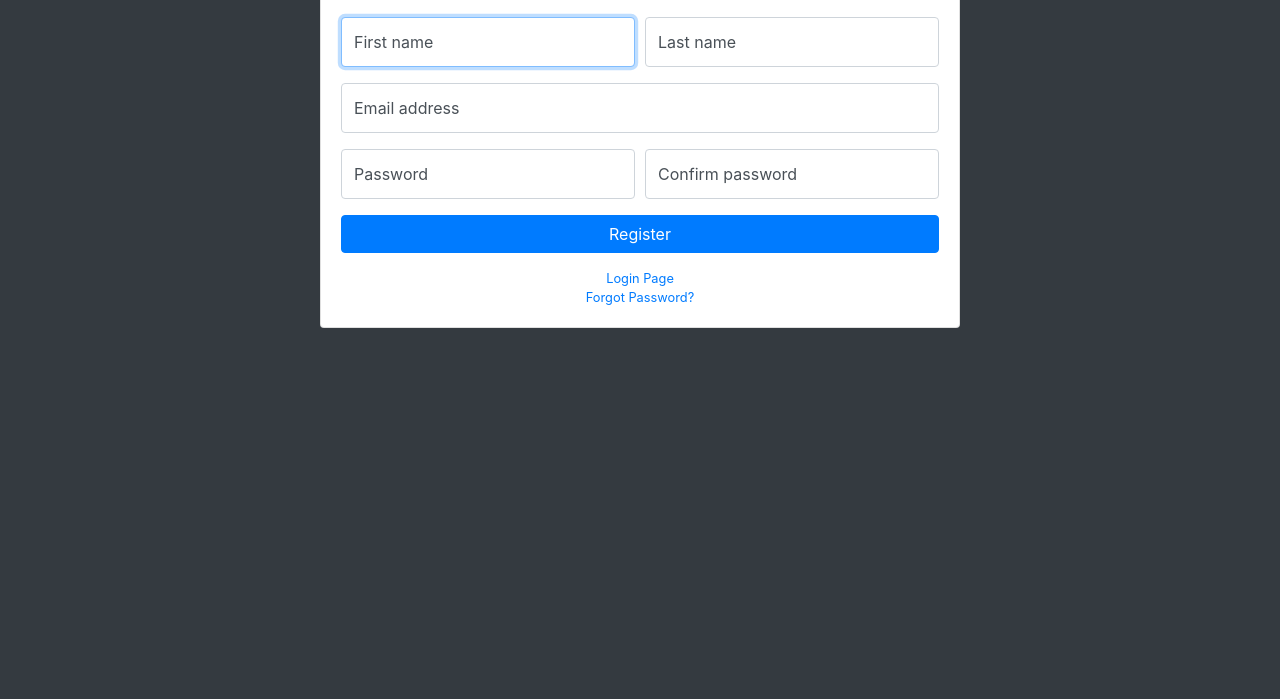
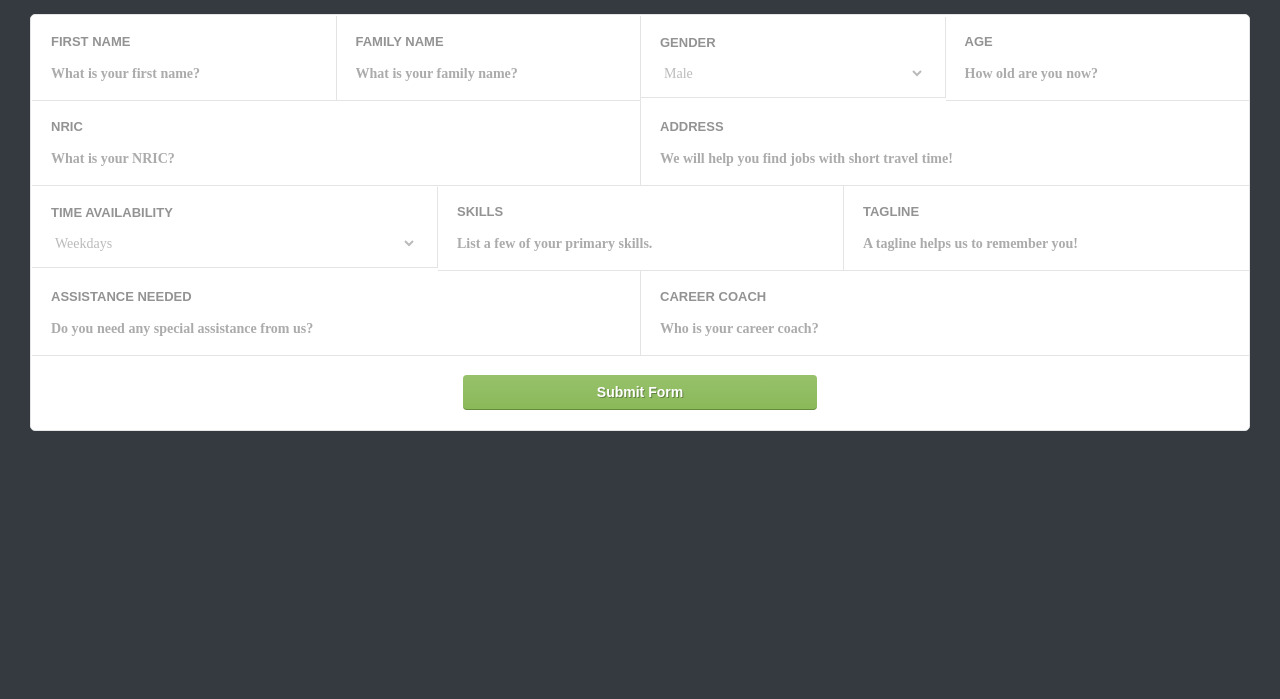
Before and after one commit to Singapore18/team-5, a website with bundled scripts: page frontend-service/register.html in a window 1280 px wide. Shown: the part 101-800 px from the top of the page. Built offline with nearby package versions, Linux system fonts and the light colour scheme; a web font is replaced by a local one.

Commit message:
Update registration page.

```diff
--- a/frontend-service/register.html
+++ b/frontend-service/register.html
@@ -9,72 +9,118 @@
     <meta name="description" content="">
     <meta name="author" content="">
 
-    <title>SB Admin - Register</title>
+    <title>Hi! Job New Talent Registration Form</title>
 
     <!-- Bootstrap core CSS-->
-    <link href="vendor/bootstrap/css/bootstrap.min.css" rel="stylesheet">
+    <!--<link href="vendor/bootstrap/css/bootstrap.min.css" rel="stylesheet">
 
     <!-- Custom fonts for this template-->
     <link href="vendor/fontawesome-free/css/all.min.css" rel="stylesheet" type="text/css">
 
     <!-- Custom styles for this template-->
-    <link href="css/sb-admin.css" rel="stylesheet">
+    <link type="text/css" media="all" href="css/sb-registration.css" rel="stylesheet">
+
+    <link rel="stylesheet" type="text/css" media="all" href="css/switchery.min.css">
+    <script type="text/javascript" src="js/switchery.min.js"></script>
 
   </head>
 
-  <body class="bg-dark">
+  <body>
+    <div id="wrapper">
 
-    <div class="container">
-      <div class="card card-register mx-auto mt-5">
-        <div class="card-header">Register an Account</div>
-        <div class="card-body">
-          <form>
-            <div class="form-group">
-              <div class="form-row">
-                <div class="col-md-6">
-                  <div class="form-label-group">
-                    <input type="text" id="firstName" class="form-control" placeholder="First name" required="required" autofocus="autofocus">
-                    <label for="firstName">First name</label>
+      <h1>Hi!Job New Talent Registration Form</h1>
+
+      <form onsubmit="return false">
+        <div class="col-4">
+          <label>
+            First Name
+            <input placeholder="What is your first name?" id="firstName" name="firstName" tabindex="1">
+          </label>
         </div>
+
+        <div class="col-4">
+          <label>
+            Family Name
+            <input placeholder="What is your family name?" id="familyName" name="familyName" tabindex="2">
+          </label>
         </div>
-                <div class="col-md-6">
-                  <div class="form-label-group">
-                    <input type="text" id="lastName" class="form-control" placeholder="Last name" required="required">
-                    <label for="lastName">Last name</label>
+
+        <div class="col-4">
+          <label>
+            Gender
+            <select name = "gender" tabindex="3">
+              <option>Male</option>
+              <option>Female</option>
+              <option>Preferred not to disclose</option>
+            </select>
+          </label>
         </div>
+
+        <div class="col-4">
+          <label>
+            Age
+            <input placeholder="How old are you now?" id="age" name="age" tabindex="4">
+          </label>
         </div>
+
+        <div class="col-2">
+          <label>
+            NRIC
+            <input placeholder="What is your NRIC?" id="nric" name="nric" tabindex="5">
+          </label>
         </div>
+
+
+        <div class="col-2">
+          <label>
+            Address
+            <input placeholder="We will help you find jobs with short travel time!" id="address" name="email" tabindex="6">
+          </label>
         </div>
-            <div class="form-group">
-              <div class="form-label-group">
-                <input type="email" id="inputEmail" class="form-control" placeholder="Email address" required="required">
-                <label for="inputEmail">Email address</label>
+
+        <div class="col-3">
+          <label>
+            Time Availability
+            <select name = "timeAvailability" tabindex="7">
+              <option value = "weekdays">Weekdays</option>
+              <option value = "weekends">Weekends</option>
+              <option value = "nightShifts">Night Shits</option>
+            </select>
+          </label>
         </div>
+
+        <div class="col-3">
+          <label>
+            Skills
+            <input placeholder="List a few of your primary skills." id="skills" name="skills" tabindex="8">
+          </label>
         </div>
-            <div class="form-group">
-              <div class="form-row">
-                <div class="col-md-6">
-                  <div class="form-label-group">
-                    <input type="password" id="inputPassword" class="form-control" placeholder="Password" required="required">
-                    <label for="inputPassword">Password</label>
+
+        <div class="col-3">
+          <label>
+            Tagline
+            <input placeholder="A tagline helps us to remember you!" id="tagline" name="tagline" tabindex="9">
+          </label>
         </div>
+
+        <div class="col-2">
+          <label>Assistance Needed
+            <input placeholder="Do you need any special assistance from us?" id="assistance" name="assistance" tabindex="10">
+          </label>
         </div>
-                <div class="col-md-6">
-                  <div class="form-label-group">
-                    <input type="password" id="confirmPassword" class="form-control" placeholder="Confirm password" required="required">
-                    <label for="confirmPassword">Confirm password</label>
+
+        <div class="col-2">
+          <label>Career Coach
+            <input placeholder="Who is your career coach?" id="careerCoach" name="careerCoach" tabindex="11">
+          </label>
+
         </div>
+
+        <div class="col-submit">
+          <button class="submitbtn">Submit Form</button>
         </div>
-              </div>
-            </div>
-            <a class="btn btn-primary btn-block" href="login.html">Register</a>
+
       </form>
-          <div class="text-center">
-            <a class="d-block small mt-3" href="login.html">Login Page</a>
-            <a class="d-block small" href="forgot-password.html">Forgot Password?</a>
-          </div>
-        </div>
-      </div>
     </div>
 
     <!-- Bootstrap core JavaScript-->
```
Lines whose indentation alone changed are shown as unchanged.
